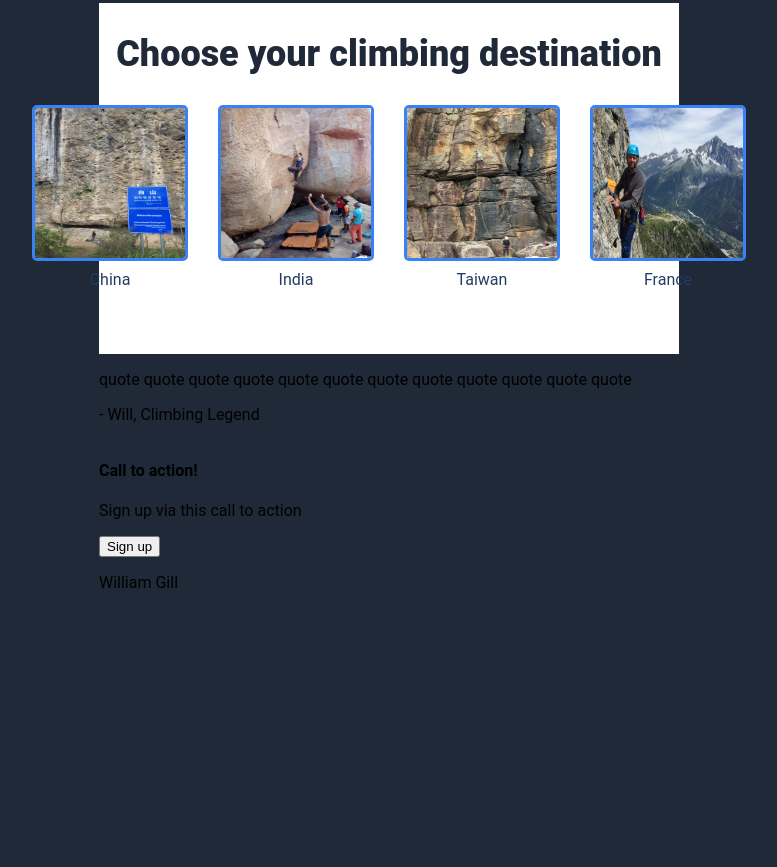
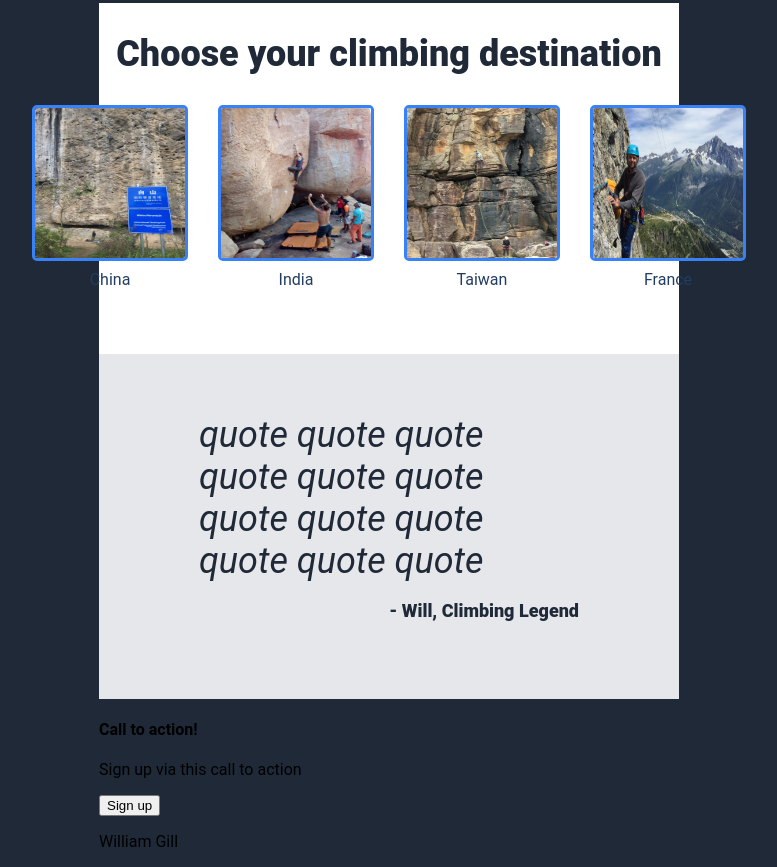
Before and after one commit to bn09whg/Odin-Launchpage-Project, a plain HTML site: page index.html in a window 1280 px wide. Shown: the part 693-1560 px from the top of the page, without its empty margins (251-1028 px from the left). Before the commit the page ends 1301 px from the top, so only its background shows below. Drawn offline with Linux system fonts and the light colour scheme.

Commit message:
Add css for quote section
Added most css for quote section

Still need to make text lighter and increase side padding

```diff
--- a/index.html
+++ b/index.html
@@ -6,7 +6,6 @@
     <meta name="viewport" content="width=device-width, initial-scale=1.0">
     <title>Will's Climbing Page</title>
     <link rel="stylesheet" href="styles.css">
-
 </head>
 <body>
     <header class="header">
@@ -55,7 +54,7 @@
             </div>
         </div>
         <div class="quote">
-            <div class="quote-text"><p>quote quote quote quote quote quote quote quote quote quote quote quote</p></div>
+            <div class="quote-text"> <p style="margin: 0;">quote quote quote quote quote quote quote quote quote quote quote quote</p></div>
             <div class="quote-ref"><p>- Will, Climbing Legend</p></div>
         </div>
     </div>
--- a/styles.css
+++ b/styles.css
@@ -101,3 +101,22 @@ ul.links, a {
     margin: 5px;
     color: #223d63;
 }
+
+.quote {
+    background-color: #E5E7EB;
+    padding: 60px 100px;
+}
+
+.quote-text {
+    font-size: 36px;
+    font-weight: light;
+    font-style: italic;
+    color: #1F2937;
+}
+
+.quote-ref {
+    text-align: right;
+    font-size: 18px;
+    font-weight: 800;
+    color: #1F2937;
+}
```
